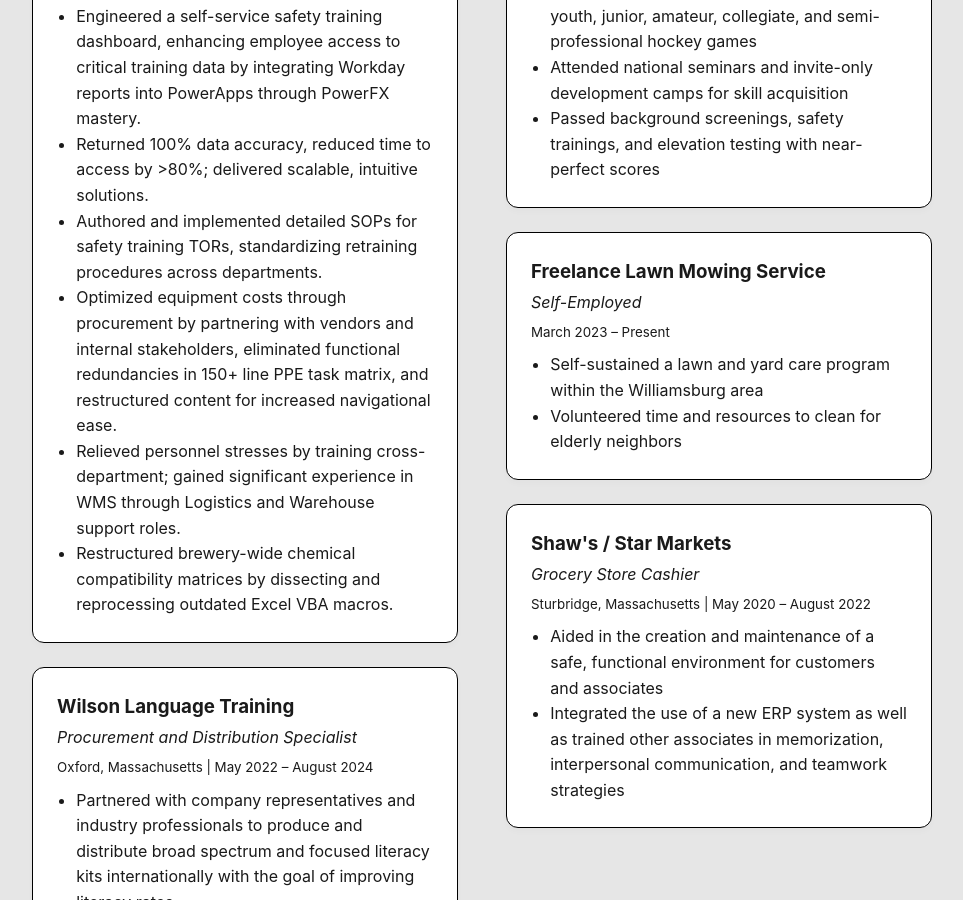
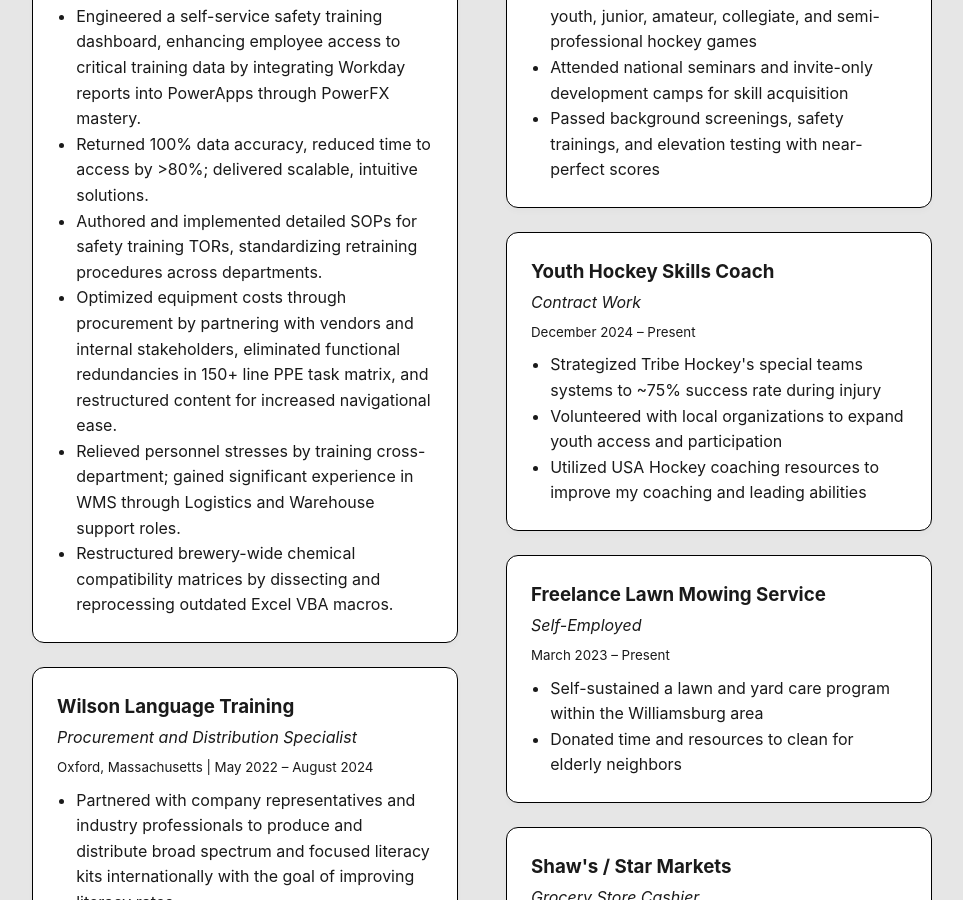
Before and after one commit to bxdubey/github.io, a Jekyll site: the page built from professional.html, in a window 1280 px wide and 900 px high, scrolled down 795 px. Shown: the whole window, without its empty margins (158-1121 px from the left). Built offline with Jekyll 4.4.1, drawn with Linux system fonts in a browser that asks for light colours.

Commit message:
Update wording from 'Volunteered' to 'Donated'

```diff
--- a/professional.html
+++ b/professional.html
@@ -79,12 +79,23 @@ layout: default
         </div>
 
         <div class="job-block">
+            <h3>Youth Hockey Skills Coach</h3>
+            <p><em>Contract Work</em></p>
+            <p><small>December 2024 – Present</small></p>
+            <ul>
+                <li>Strategized Tribe Hockey's special teams systems to ~75% success rate during injury</li>
+                <li>Volunteered with local organizations to expand youth access and participation</li>
+                <li>Utilized USA Hockey coaching resources to improve my coaching and leading abilities</li>
+            </ul>
+        </div>
+
+        <div class="job-block">
             <h3>Freelance Lawn Mowing Service</h3>
             <p><em>Self-Employed</em></p>
             <p><small>March 2023 – Present</small></p>
             <ul>
                 <li>Self-sustained a lawn and yard care program within the Williamsburg area</li>
-                <li>Volunteered time and resources to clean for elderly neighbors</li>
+                <li>Donated time and resources to clean for elderly neighbors</li>
             </ul>
         </div>
 
```
